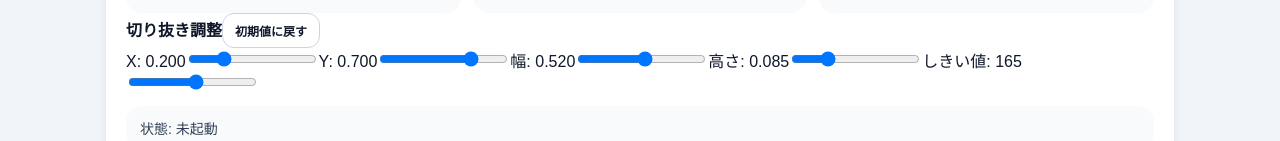
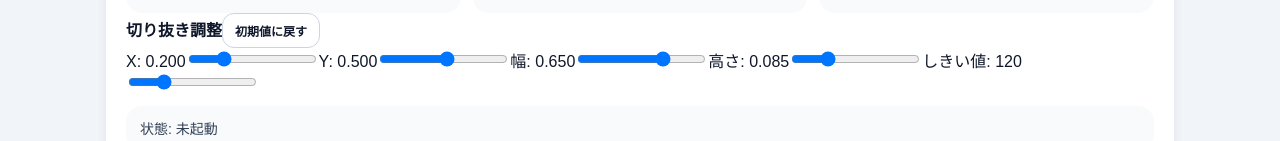
Before and after one commit to Da1-ichi/Sakurazaka_SerialNumber, a React (Vite) app: page / in a window 1280 px wide. Shown: the part 235-376 px from the top of the page. Built offline with nearby package versions, Linux system fonts and the light colour scheme.

Commit message:
Update App.tsx
値の変更

```diff
--- a/src/App.tsx
+++ b/src/App.tsx
@@ -24,11 +24,11 @@ type CropSettings = {
 };
 
 const DEFAULT_CROP_SETTINGS: CropSettings = {
-  x: 0.2,
-  y: 0.7,
-  width: 0.52,
+  x: 0.200,
+  y: 0.500,
+  width: 0.650,
   height: 0.085,
-  threshold: 165,
+  threshold: 120,
 };
 
 function normalizeText(text: string): string {
```
